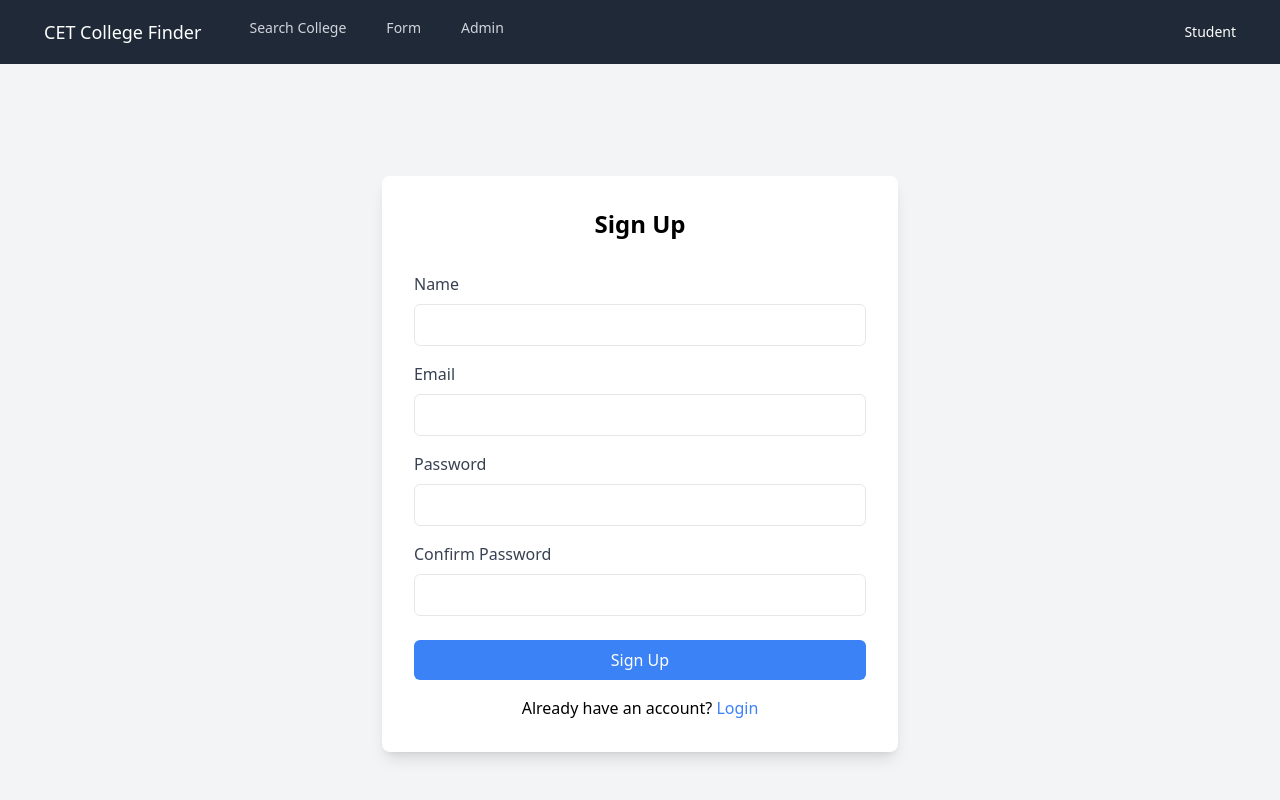
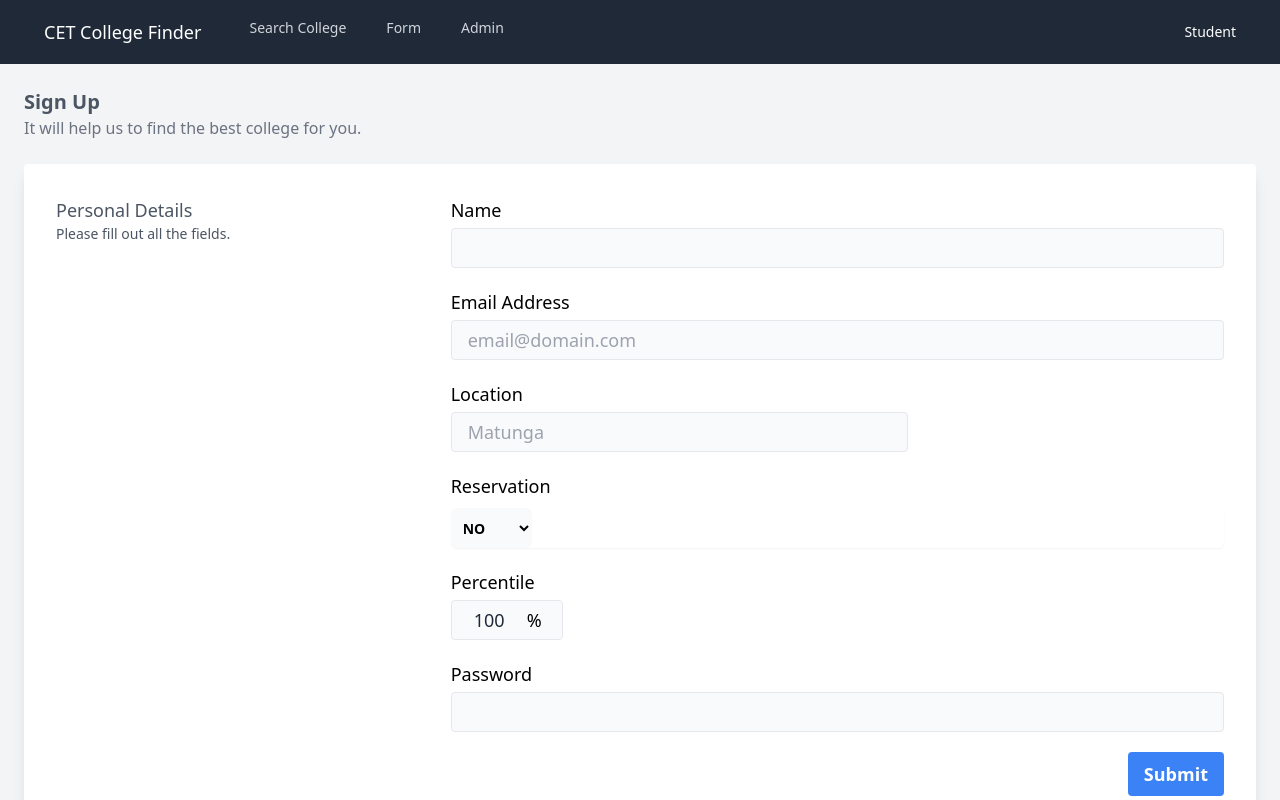
Before and after one commit to shub15/cet-college-finder, a React (Vite) app: page /signup in a window 1280 px wide. Shown: the top 800 px of the page. Built offline with nearby package versions, Linux system fonts and the light colour scheme; some icons are missing.

Commit message:
improved signup page

```diff
--- a/src/components/Form.jsx
+++ b/src/components/Form.jsx
@@ -1,4 +1,7 @@
-import React from 'react'
+import React, { useState } from 'react';
+import { Link } from 'react-router-dom';
+
+const API_URL = import.meta.env.VITE_API_URL || '';
 
 const input = {
   text: "p-1 accent-slate-800 text-black  rounded",
@@ -6,13 +9,39 @@ const input = {
 }
 
 export default function Form() {
+  const [name, setName] = useState('');
+  const [email, setEmail] = useState('');
+  const [password, setPassword] = useState('');
+  const [location, setLocation] = useState('');
+  const [reservation, setReservation] = useState(false);
+  const [percentile, setPercentile] = useState(100);
+  const [error, setError] = useState('');
+  const [success, setSuccess] = useState(false);
+
+  const handleSubmit = async (e) => {
+    e.preventDefault();
+
+    try {
+      await fetch(`${API_URL}/api/user/add`, {
+        method: 'POST',
+        headers: {
+          'Content-Type': 'application/json',
+        },
+        body: JSON.stringify({ email, name, password, location, reservation, percentile: Number(percentile) }),
+      });
+      setSuccess(true);
+    } catch (err) {
+      setError('An error occurred. Please try again.');
+    }
+  };
+
   return (
     <div className="min-h-screen p-6 bg-gray-100 flex items-center justify-center">
       <div className="container max-w-screen-xl mx-auto">
         <div>
           <h2 className="font-semibold text-xl text-gray-600">Sign Up</h2>
           <p className="text-gray-500 mb-6">
-            It will help us to find best college for you.
+            It will help us to find the best college for you.
           </p>
           <div className="bg-white rounded shadow-lg p-4 px-4 md:p-8 mb-6">
             <div className="grid gap-4 gap-y-2 text-sm grid-cols-1 lg:grid-cols-3">
@@ -20,16 +49,20 @@ export default function Form() {
                 <p className="font-medium text-lg">Personal Details</p>
                 <p>Please fill out all the fields.</p>
               </div>
+              {error && <p className="text-red-500 text-center mb-4">{error}</p>}
+              {success && <p className='text-green-700 text-center mb-4'>Account created successfully!</p>}
               <div className="lg:col-span-2">
+                <form onSubmit={handleSubmit}>
                   <div className="grid gap-4 gap-y-5 text-lg grid-cols-1 md:grid-cols-5">
                     <div className="md:col-span-5">
-                    <label htmlFor="full_name">Name</label>
+                      <label htmlFor="name">Name</label>
                       <input
                         type="text"
-                      name="full_name"
-                      id="full_name"
+                        name="name"
+                        id="name"
+                        value={name}
+                        onChange={(e) => setName(e.target.value)}
                         className="h-10 border mt-1 rounded px-4 w-full bg-gray-50"
-                      defaultValue=""
                       />
                     </div>
                     <div className="md:col-span-5">
@@ -38,77 +71,88 @@ export default function Form() {
                         type="text"
                         name="email"
                         id="email"
+                        value={email}
+                        onChange={(e) => setEmail(e.target.value)}
                         className="h-10 border mt-1 rounded px-4 w-full bg-gray-50"
-                      defaultValue=""
                         placeholder="email@domain.com"
                       />
                     </div>
                     <div className="md:col-span-3">
-                    <label htmlFor="address">Location</label>
+                      <label htmlFor="location">Location</label>
                       <input
                         type="text"
-                      name="address"
-                      id="address"
+                        name="location"
+                        id="location"
+                        value={location}
+                        onChange={(e) => setLocation(e.target.value)}
                         className="h-10 border mt-1 rounded px-4 w-full bg-gray-50"
-                      defaultValue=""
                         placeholder="Matunga"
                       />
                     </div>
-                  <div className="md:col-span-1">
-                    <label htmlFor="zipcode">Pincode</label>
-                    <input
-                      type="text"
-                      name="zipcode"
-                      id="zipcode"
-                      className="transition-all flex items-center h-10 border mt-1 rounded px-4 w-full bg-gray-50"
-                      placeholder=""
-                      defaultValue=""
-                    />
-                  </div>
                     <div className="md:col-span-5">
-                    <label htmlFor="" className="">
-                      Reservation
-                    </label>
+                      <label htmlFor="reservation">Reservation</label>
                       <div className="relative mt-2 rounded-md shadow-sm">
-                      <div className="inset-y-0 right-0 flex items-center">
                         <select
                           id="reservation"
                           name="reservation"
+                          value={reservation ? "YES" : "NO"}
+                          onChange={(e) => setReservation(e.target.value === "YES")}
                           className="h-10 rounded-md border-0 bg-gray-50 py-0 pl-2 pr-7 focus:ring-2 focus:ring-inset focus:ring-indigo-600 font-semibold sm:text-sm"
                         >
-                          <option>NO</option>
-                          <option>YES</option>
+                          <option value="NO">NO</option>
+                          <option value="YES">YES</option>
                         </select>
                       </div>
                     </div>
-                  </div>
                     <div className="md:col-span-2">
-                    <label htmlFor="soda">Percentile</label>
+                      <label htmlFor="percentile">Percentile</label>
                       <div className="h-10 w-28 bg-gray-50 flex border border-gray-200 rounded items-center mt-1">
                         <input
-                        name="soda"
-                        id="soda"
+                          name="percentile"
+                          id="percentile"
                           placeholder={90}
+                          value={percentile}
+                          onChange={(e) => setPercentile(e.target.value)}
                           className="px-2 text-center appearance-none outline-none text-gray-800 w-full bg-transparent"
-                        defaultValue=""
                         />
-                      <label htmlFor="soda" className='mr-5'>%</label>
+                        <label htmlFor="percentile" className='mr-5'>%</label>
                       </div>
+                    </div>
+                    <div className="md:col-span-5">
+                      <label htmlFor="password">Password</label>
+                      <input
+                        id="password"
+                        type="password"
+                        value={password}
+                        onChange={(e) => setPassword(e.target.value)}
+                        className="h-10 border mt-1 rounded px-4 w-full bg-gray-50"
+                        required
+                      />
                     </div>
                     <div className="md:col-span-5 text-right">
                       <div className="inline-flex items-end">
-                      <button className="bg-blue-500 hover:bg-blue-700 text-white font-bold py-2 px-4 rounded">
+                        <button
+                          type="submit"
+                          className="bg-blue-500 hover:bg-blue-700 text-white font-bold py-2 px-4 rounded">
                           Submit
                         </button>
+                      </div>
+                    </div>
+                  </div>
+                  <div className="text-center text-lg mt-4">
+                    <p>
+                      Already have an account?{' '}
+                      <Link to="/login" className="text-blue-500 hover:underline">
+                        Login
+                      </Link>
+                    </p>
+                  </div>
+                </form>
               </div>
             </div>
           </div>
         </div>
       </div>
     </div>
-        </div>
-      </div>
-    </div>
-
-  )
+  );
 }
--- a/src/components/LoginDark.jsx
+++ b/src/components/LoginDark.jsx
@@ -139,7 +139,6 @@ export default function LoginDark() {
                             <div className="mt-4 flex items-center justify-end gap-x-2">
                                 <Link to="/signup"
                                     className="inline-flex items-center justify-center rounded-md text-sm font-medium transition-all focus-visible:outline-none focus-visible:ring-2 focus-visible:ring-ring focus-visible:ring-offset-2 disabled:pointer-events-none disabled:opacity-50 hover:bg-accent hover:ring hover:ring-white h-10 px-4 py-2 duration-200"
-                                    href="/register"
                                 >
                                     Register
                                 </Link>
--- a/src/components/Signup.jsx
+++ b/src/components/Signup.jsx
@@ -55,9 +55,9 @@ function Signup() {
             <input
               id="email"
               type="email"
-              className="w-full p-2 mt-2 border rounded-md focus:outline-none focus:ring focus:border-blue-500"
               value={email}
               onChange={(e) => setEmail(e.target.value)}
+              className="w-full p-2 mt-2 border rounded-md focus:outline-none focus:ring focus:border-blue-500"
               required
             />
           </div>
--- a/src/main.jsx
+++ b/src/main.jsx
@@ -64,7 +64,8 @@ const router = createBrowserRouter([
       },
       {
         path: "/signup",
-        element: <Signup />
+        // element: <Signup />
+        element: <Form />
       },
       {
         path: "/dashboard",
```
Lines whose indentation alone changed are shown as unchanged.
